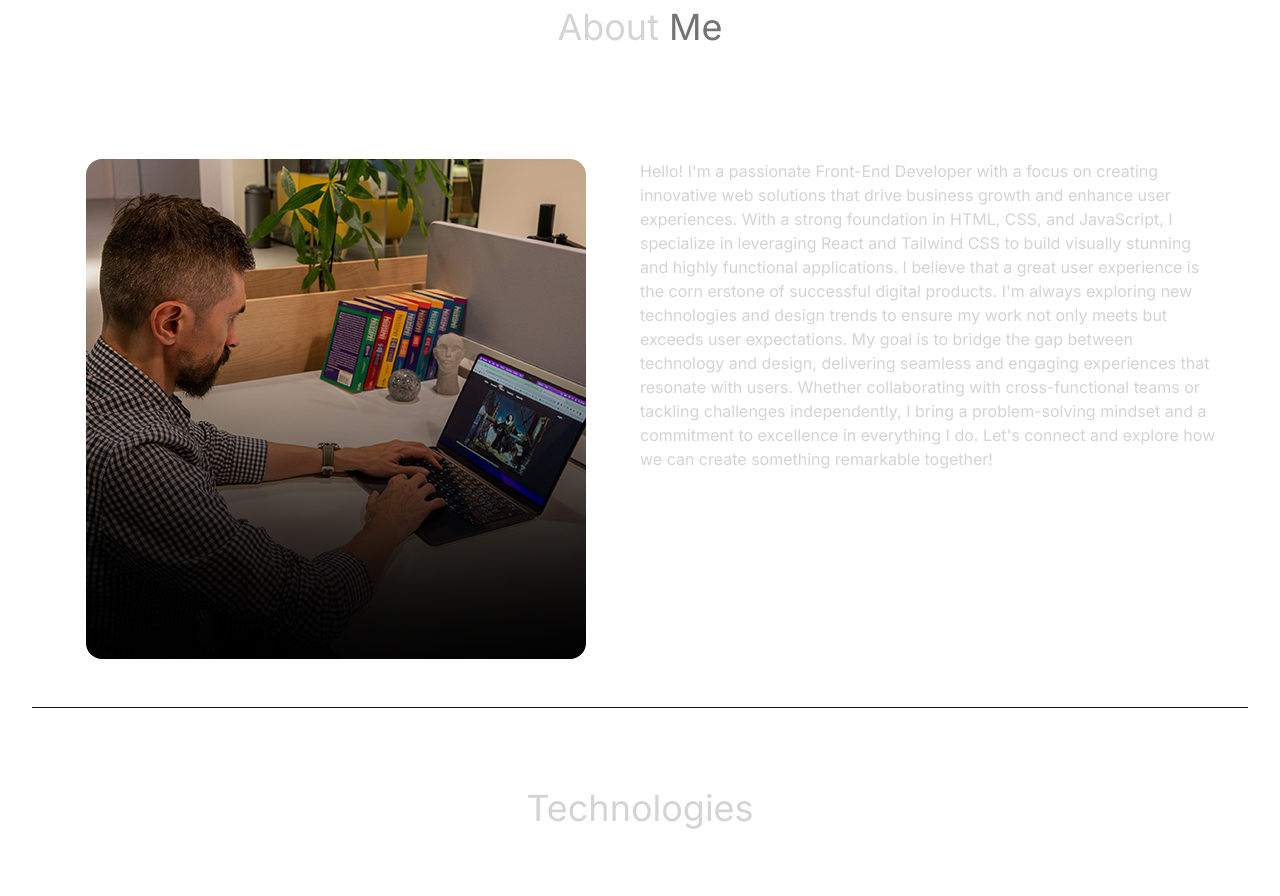
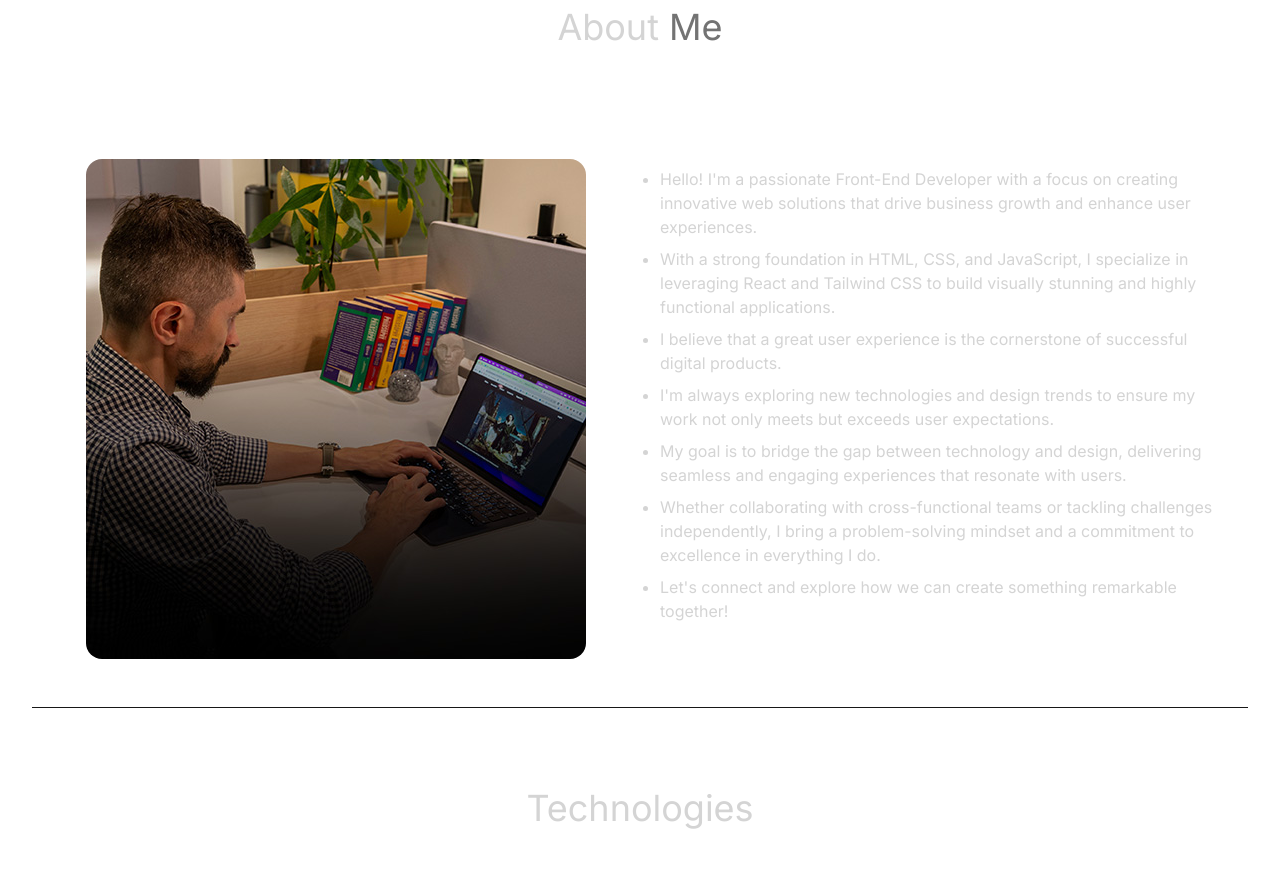
Before and after one commit to aashishsrivastava/shivam-portfolio, a React (Vite) app: page / in a window 1280 px wide. Shown: the part 920-1816 px from the top of the page. Built offline with nearby package versions, Linux system fonts and the light colour scheme.

Commit message:
about us  block edited

```diff
--- a/src/components/About.jsx
+++ b/src/components/About.jsx
@@ -30,8 +30,18 @@ const About = () => {
             transition={{ duration: 0.5 }}
             className="w-full lg:w-1/2"
           >
+            {/* <div className="flex justify-center lg:justify-start">
+              <p className="my-2 max-w-xl py-6 ">{ABOUT_TEXT}</p>
+            </div> */}
+
             <div className="flex justify-center lg:justify-start">
-              <p className="my-2 max-w-xl py-6 ">{ABOUT_TEXT}</p>
+              <ul className="my-2 max-w-xl py-6 list-disc pl-5">
+                {ABOUT_TEXT.map((item, index) => (
+                  <li key={index} className="my-2">
+                    {item}
+                  </li>
+                ))}
+              </ul>
             </div>
           </motion.div>
         </div>
--- a/src/constants/index.js
+++ b/src/constants/index.js
@@ -5,9 +5,22 @@ import project4 from "../assets/projects/project-4.jpg";
 
 export const HERO_CONTENT = `I'm a dedicated Front-End Developer specializing in React and Tailwind CSS, driven by a passion for crafting innovative web solutions that elevate user experiences and fuel business growth. With a keen eye for design and a commitment to excellence, I thrive on transforming ideas into visually stunning, high-performing applications. Let’s collaborate to create remarkable digital experiences that leave a lasting impression!`;
 
-export const ABOUT_TEXT = `Hello! I'm a passionate Front-End Developer with a focus on creating innovative web solutions that drive business growth and enhance user experiences. With a strong foundation in HTML, CSS, and JavaScript, I specialize in leveraging React and Tailwind CSS to build visually stunning and highly functional applications.
-I believe that a great user experience is the corn erstone of successful digital products. I'm always exploring new technologies and design trends to ensure my work not only meets but exceeds user expectations. My goal is to bridge the gap between technology and design, delivering seamless and engaging experiences that resonate with users.
-Whether collaborating with cross-functional teams or tackling challenges independently, I bring a problem-solving mindset and a commitment to excellence in everything I do. Let's connect and explore how we can create something remarkable together!`;
+// export const ABOUT_TEXT = `Hello! I'm a passionate Front-End Developer with a focus on creating innovative web solutions that drive business growth and enhance user experiences. With a strong foundation in HTML, CSS, and JavaScript, I specialize in leveraging React and Tailwind CSS to build visually stunning and highly functional applications.
+// I believe that a great user experience is the corn erstone of successful digital products. I'm always exploring new technologies and design trends to ensure my work not only meets but exceeds user expectations. My goal is to bridge the gap between technology and design, delivering seamless and engaging experiences that resonate with users.
+// Whether collaborating with cross-functional teams or tackling challenges independently, I bring a problem-solving mindset and a commitment to excellence in everything I do. Let's connect and explore how we can create something remarkable together!`;
+
+
+
+export const ABOUT_TEXT = [
+  "Hello! I'm a passionate Front-End Developer with a focus on creating innovative web solutions that drive business growth and enhance user experiences.",
+  "With a strong foundation in HTML, CSS, and JavaScript, I specialize in leveraging React and Tailwind CSS to build visually stunning and highly functional applications.",
+  "I believe that a great user experience is the cornerstone of successful digital products.",
+  "I'm always exploring new technologies and design trends to ensure my work not only meets but exceeds user expectations.",
+  "My goal is to bridge the gap between technology and design, delivering seamless and engaging experiences that resonate with users.",
+  "Whether collaborating with cross-functional teams or tackling challenges independently, I bring a problem-solving mindset and a commitment to excellence in everything I do.",
+  "Let's connect and explore how we can create something remarkable together!",
+];
+
 
 export const EXPERIENCES = [
   {
```
